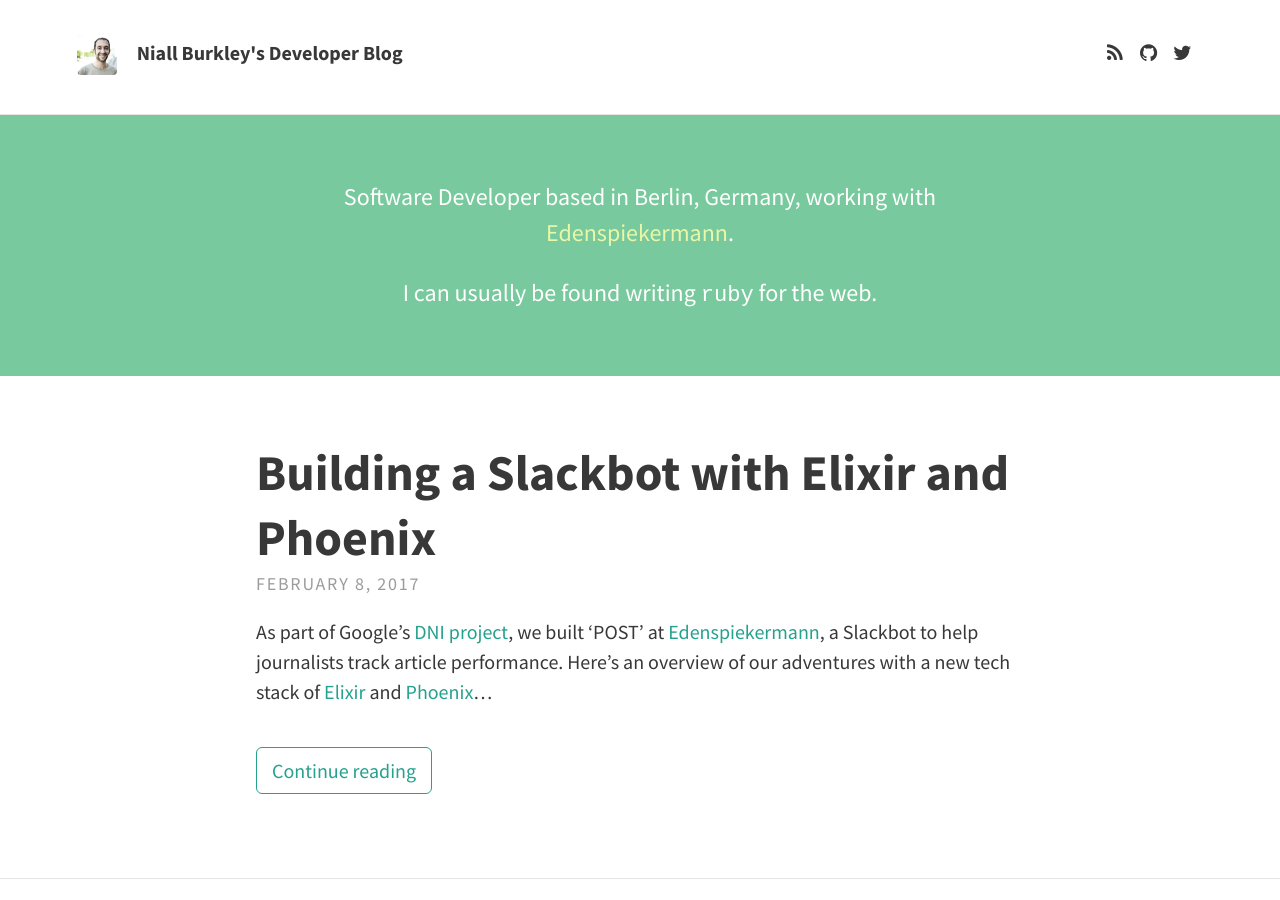
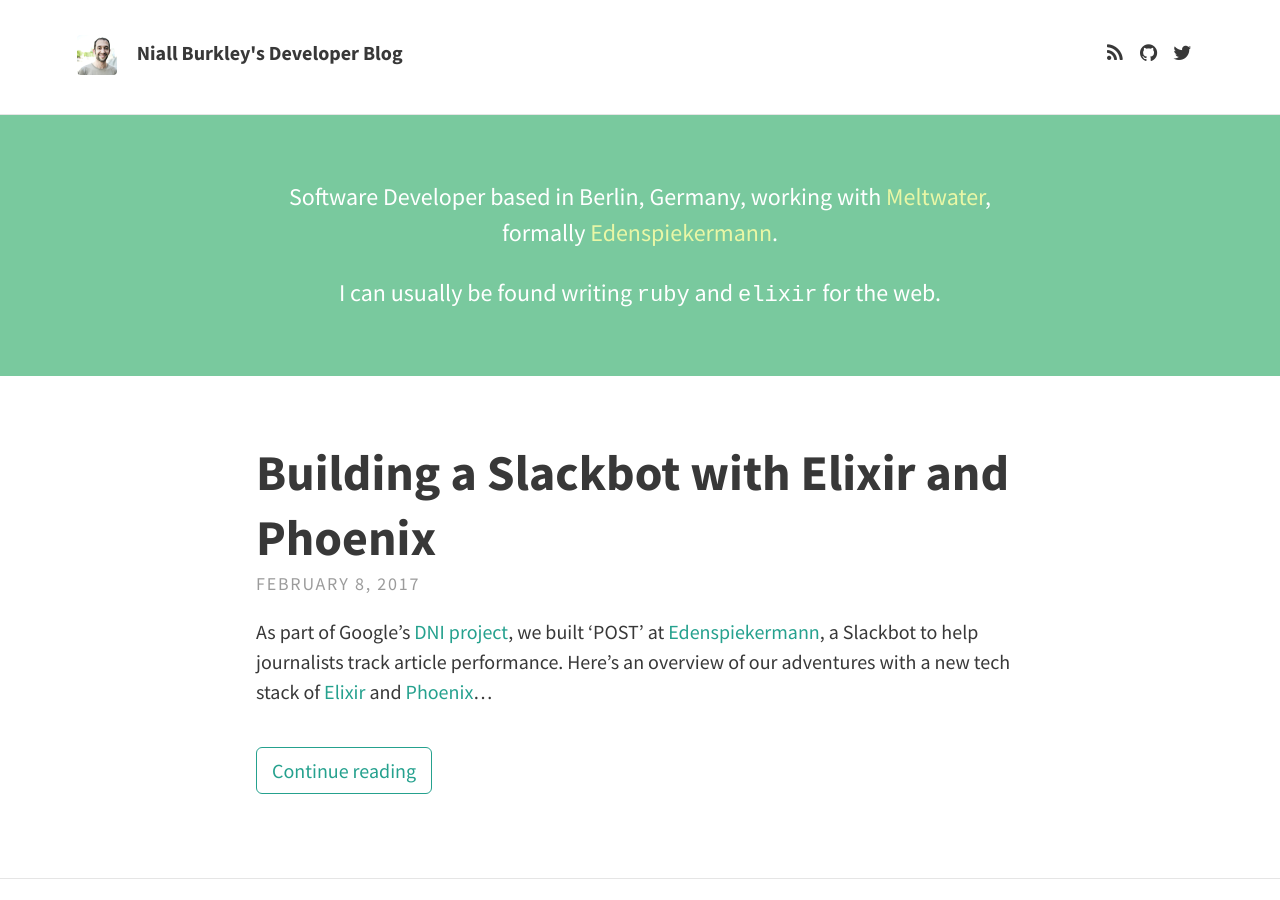
Before and after one commit to nburkley/nburkley.github.io, a Jekyll site: the page built from index.html, in a window 1280 px wide and 900 px high. Built offline with Jekyll 4.4.1, drawn with Linux system fonts in a browser that asks for light colours; nearby versions of some CDN libraries; the list of posts is cut into pages by our own code.

Commit message:
Update intro text

```diff
--- a/_config.yml
+++ b/_config.yml
@@ -15,10 +15,10 @@
   header_text: >
     <p>
       Software Developer based in Berlin, Germany, working with
-      <a href="http://www.edenspiekermann.com/">Edenspiekermann</a>.
+      <a href="https://www.meltwater.com/?ucs">Meltwater</a>, formally <a href="https://www.edenspiekermann.com/">Edenspiekermann</a>.
     </p>
 
-    <p>I can usually be found writing <code>ruby</code> for the web.</p>
+    <p>I can usually be found writing <code>ruby</code> and <code>elixir</code> for the web.</p>
   header_text_feature_image:
   footer_text: >
    Powered by <a href="http://jekyllrb.com">Jekyll</a> with <a href="https://rohanchandra.github.io/project/type/">Type Theme</a>
```
